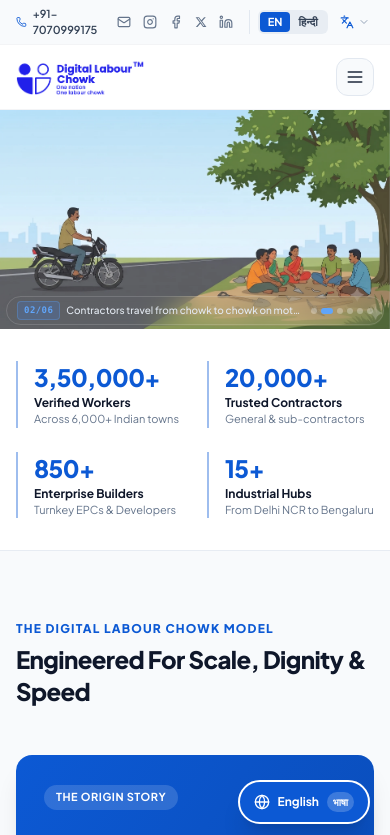
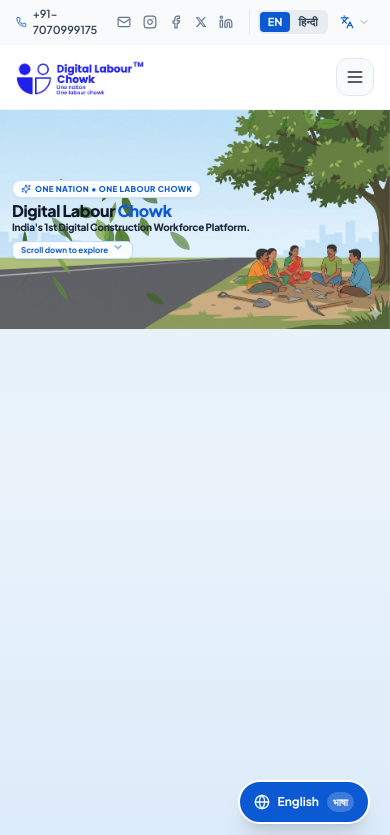
Before and after one commit to suryanmandal/digitallabourchowkv2, a Next.js app: page /about-us in a window 390 px wide. Shown: the top 835 px of the page. Built offline with nearby package versions, Linux system fonts and the light colour scheme.

Commit message:
feat(about-hero): restore mobile scroll-driven narrative engine and dock platform metrics beneath 16:9 stage

```diff
--- a/app/about-us/page.tsx
+++ b/app/about-us/page.tsx
@@ -186,8 +186,8 @@ export default function AboutUsPage() {
       {/* ========================================================================= */}
       <AboutHeroFilmScroll />
 
-      {/* QUICK PLATFORM METRICS BAR (Seamless Handoff from Hero Film to Content) */}
-      <div className="w-full bg-white border-b border-slate-200/80 shadow-xs py-8 px-4 sm:px-8">
+      {/* QUICK PLATFORM METRICS BAR (Seamless Handoff from Hero Film to Content on Desktop) */}
+      <div className="hidden sm:block w-full bg-white border-b border-slate-200/80 shadow-xs py-8 px-4 sm:px-8">
         <div className="max-w-7xl mx-auto grid grid-cols-2 md:grid-cols-4 gap-6 sm:gap-8">
           {stats.map((s, idx) => (
             <div key={idx} className="flex flex-col border-l-2 border-[#0C59D4]/40 pl-4">
--- a/components/AboutHeroFilmScroll.tsx
+++ b/components/AboutHeroFilmScroll.tsx
@@ -107,13 +107,13 @@ export default function AboutHeroFilmScroll() {
   }, []);
 
   // ---------------------------------------------------------------------------
-  // 1. SCROLL PROGRESS ENGINE (Desktop Only - Smooth RAF Tracking)
+  // 1. SCROLL PROGRESS ENGINE (Smooth RAF Tracking for Mobile & Desktop)
   // ---------------------------------------------------------------------------
   useEffect(() => {
     let animId: number;
 
     const handleScroll = () => {
-      if (window.innerWidth < 640 || !containerRef.current) return;
+      if (!containerRef.current) return;
       const rect = containerRef.current.getBoundingClientRect();
       const totalScrollable = containerRef.current.offsetHeight - window.innerHeight;
       if (totalScrollable <= 0) return;
@@ -141,48 +141,16 @@ export default function AboutHeroFilmScroll() {
     };
   }, []);
 
-  // ---------------------------------------------------------------------------
-  // 2. MOBILE STORYTELLING: Auto-Play Slideshow & Touch Navigation
-  // ---------------------------------------------------------------------------
-  const resetAutoPlay = useCallback(() => {
-    if (autoPlayTimerRef.current) clearInterval(autoPlayTimerRef.current);
-    if (!isMobile) return;
-    autoPlayTimerRef.current = setInterval(() => {
-      setActiveScene((prev) => {
-        const next = (prev + 1) % SCENES.length;
-        setProgress(next / (SCENES.length - 1));
-        return next;
-      });
-    }, 4500);
-  }, [isMobile]);
-
-  useEffect(() => {
-    if (isMobile) {
-      resetAutoPlay();
-    }
-    return () => {
-      if (autoPlayTimerRef.current) clearInterval(autoPlayTimerRef.current);
-    };
-  }, [isMobile, resetAutoPlay]);
-
-  const handleManualSceneChange = (sceneIdx: number) => {
-    setActiveScene(sceneIdx);
-    setProgress(sceneIdx / (SCENES.length - 1));
-    resetAutoPlay();
+  // Jump to specific scene dot
+  const scrollToScene = (sceneIdx: number) => {
+    if (!containerRef.current) return;
+    const totalScrollable = containerRef.current.offsetHeight - window.innerHeight;
+    const targetProgress = sceneIdx / (SCENES.length - 1);
+    const targetY = containerRef.current.offsetTop + targetProgress * totalScrollable;
+    window.scrollTo({ top: targetY, behavior: "smooth" });
   };
 
-  const scrollToScene = (sceneIdx: number) => {
-    if (!isMobile && containerRef.current) {
-      const totalScrollable = containerRef.current.offsetHeight - window.innerHeight;
-      const targetProgress = sceneIdx / (SCENES.length - 1);
-      const targetY = containerRef.current.offsetTop + targetProgress * totalScrollable;
-      window.scrollTo({ top: targetY, behavior: "smooth" });
-    } else {
-      handleManualSceneChange(sceneIdx);
-    }
-  };
-
-  // Touch swipe detection for mobile
+  // Touch swipe support (horizontal swipe jumps scenes via smooth scroll)
   const touchStartX = useRef<number | null>(null);
   const touchStartY = useRef<number | null>(null);
 
@@ -196,15 +164,13 @@ export default function AboutHeroFilmScroll() {
     const deltaX = e.changedTouches[0].clientX - touchStartX.current;
     const deltaY = e.changedTouches[0].clientY - touchStartY.current;
 
-    if (Math.abs(deltaX) > Math.abs(deltaY) && Math.abs(deltaX) > 35) {
+    if (Math.abs(deltaX) > Math.abs(deltaY) && Math.abs(deltaX) > 40) {
       if (deltaX < 0) {
         // Swiped left -> next scene
-        const next = (activeScene + 1) % SCENES.length;
-        handleManualSceneChange(next);
+        scrollToScene(Math.min(SCENES.length - 1, activeScene + 1));
       } else {
         // Swiped right -> prev scene
-        const prev = (activeScene - 1 + SCENES.length) % SCENES.length;
-        handleManualSceneChange(prev);
+        scrollToScene(Math.max(0, activeScene - 1));
       }
     }
     touchStartX.current = null;
@@ -351,31 +317,25 @@ export default function AboutHeroFilmScroll() {
   // ---------------------------------------------------------------------------
   // 4. SCENE 1 BRAND TITLE: Prominently visible in Scene 1; smoothly vanishes upon scrolling towards Scene 2
   // ---------------------------------------------------------------------------
-  // Fully visible when at rest in Scene 1.
-  // Smoothly fades out as user scrolls or transitions to Scene 2+.
-  const scene1TextOpacity = isMobile
-    ? activeScene === 0
-      ? 1
-      : 0
-    : activeScene === 0
-    ? Math.max(0, 1 - progress / 0.08)
-    : 0;
+  // Fully visible when at rest in Scene 1 (progress <= 0.02).
+  // Smoothly fades out as user scrolls, completely vanishing by progress = 0.08.
+  const scene1TextOpacity = activeScene === 0 ? Math.max(0, 1 - progress / 0.08) : 0;
   const isScene1TextVisible = scene1TextOpacity > 0.001;
 
   return (
     <div
       ref={containerRef}
-      className="relative w-full h-auto aspect-[16/9] sm:aspect-auto sm:h-[450vh] bg-[#EBF3FB] m-0 p-0"
+      className="relative w-full h-[250vh] sm:h-[450vh] bg-[#EBF3FB] m-0 p-0"
       style={{
         ['--header-height' as string]: `${headerHeight}px`,
       }}
       aria-label="DLC Visual Journey Scroll Story"
     >
-      {/* STAGE: 16:9 on mobile (0 empty dead space); Sticky full-viewport on desktop */}
+      {/* STAGE: Sticky on mobile and desktop, filling screen below header */}
       <div
-        className="relative sm:sticky w-full h-full overflow-hidden select-none bg-[#EBF3FB] flex flex-col justify-start sm:justify-center aspect-[16/9] sm:aspect-auto sm:h-[calc(100vh-var(--header-height))]"
+        className="sticky w-full h-[calc(100vh-var(--header-height))] overflow-hidden select-none bg-[#EBF3FB] flex flex-col justify-start"
         style={{
-          top: isMobile ? undefined : `${headerHeight}px`,
+          top: `${headerHeight}px`,
         }}
         onTouchStart={handleTouchStart}
         onTouchEnd={handleTouchEnd}
@@ -384,19 +344,17 @@ export default function AboutHeroFilmScroll() {
         <div className="absolute inset-0 bg-gradient-to-b from-[#E2EFFB] via-[#EAF3FA] to-[#DCEBFA] pointer-events-none" />
 
         {/* =================================================================== */}
-        {/* 16:9 CINEMATIC STAGE: Identical 16:9 Ratio on Mobile & Desktop     */}
+        {/* 16:9 CINEMATIC STAGE: Identical 16:9 Ratio on Mobile; Full on Desktop */}
         {/* =================================================================== */}
-        <div className="relative w-full h-full overflow-hidden shrink-0">
+        <div className="relative w-full aspect-[16/9] sm:aspect-auto sm:h-full overflow-hidden shrink-0">
 
           {/* STACKED 6 SCENE FRAMES */}
           {SCENES.map((scene, idx) => {
-            const op = isMobile ? (activeScene === idx ? 1 : 0) : opacities[idx];
+            const op = opacities[idx];
             return (
               <div
                 key={scene.id}
-                className={`absolute inset-0 w-full h-full will-change-transform ${
-                  isMobile ? "transition-opacity duration-700 ease-in-out" : ""
-                }`}
+                className="absolute inset-0 w-full h-full will-change-transform"
                 style={{
                   opacity: op,
                   pointerEvents: op > 0.5 ? "auto" : "none",
@@ -421,24 +379,6 @@ export default function AboutHeroFilmScroll() {
             ref={canvasRef}
             className="absolute inset-0 w-full h-full pointer-events-none z-20"
           />
-
-          {/* Mobile Navigation Touch Arrows */}
-          <button
-            type="button"
-            onClick={() => handleManualSceneChange((activeScene - 1 + SCENES.length) % SCENES.length)}
-            className="sm:hidden absolute left-2 top-1/2 -translate-y-1/2 z-35 w-7 h-7 rounded-full bg-black/45 backdrop-blur-xs text-white flex items-center justify-center border border-white/20 active:scale-90 transition-transform shadow-md"
-            aria-label="Previous scene"
-          >
-            <ChevronLeft className="w-4 h-4" />
-          </button>
-          <button
-            type="button"
-            onClick={() => handleManualSceneChange((activeScene + 1) % SCENES.length)}
-            className="sm:hidden absolute right-2 top-1/2 -translate-y-1/2 z-35 w-7 h-7 rounded-full bg-black/45 backdrop-blur-xs text-white flex items-center justify-center border border-white/20 active:scale-90 transition-transform shadow-md"
-            aria-label="Next scene"
-          >
-            <ChevronRight className="w-4 h-4" />
-          </button>
 
           {/* =============================================================== */}
           {/* SCENE 1 BRAND TITLE: "Digital Labour Chowk" + Short Single Punchline */}
@@ -466,84 +406,35 @@ export default function AboutHeroFilmScroll() {
               </p>
 
               <div className="mt-1.5 sm:mt-6 inline-flex items-center gap-1 sm:gap-2 text-[8px] sm:text-xs font-bold text-[#0C59D4] bg-white/95 backdrop-blur-sm px-2 sm:px-4 py-0.5 sm:py-2 rounded-md sm:rounded-xl border border-blue-200 shadow-sm w-fit">
-                <span>{isMobile ? "Swipe or tap to explore" : "Scroll to explore"}</span>
-                <ChevronDown className="hidden sm:block w-3 h-3 sm:w-3.5 sm:h-3.5 animate-bounce" />
+                <span>Scroll down to explore</span>
+                <ChevronDown className="w-3 h-3 sm:w-3.5 sm:h-3.5 animate-bounce" />
               </div>
             </div>
           )}
 
           {/* =============================================================== */}
-          {/* SCENES 5 & 6 INTERACTIVE APP DOWNLOAD / CTA OVERLAY             */}
+          {/* DESKTOP FLOATING BOTTOM STORY SUBTITLE & PROGRESS BAR           */}
           {/* =============================================================== */}
-          {(isMobile ? activeScene >= 4 : progress >= 0.72) && (
-            <div
-              className="absolute inset-x-0 top-1.5 sm:top-auto sm:bottom-20 z-30 flex items-center justify-center p-1.5 sm:p-3 pointer-events-auto transition-opacity duration-300"
-              style={{
-                opacity: isMobile
-                  ? activeScene >= 4
-                    ? 1
-                    : 0
-                  : progress >= 0.75
-                  ? Math.min(1, (progress - 0.75) / 0.1)
-                  : 0,
-              }}
-            >
-              <div className="bg-white/95 backdrop-blur-xl border border-slate-200/90 rounded-xl sm:rounded-2xl p-1.5 sm:p-4 shadow-xl max-w-lg w-auto sm:w-full flex items-center justify-between gap-2 sm:gap-4">
-                <div className="hidden sm:block">
-                  <h4 className="text-xs sm:text-sm font-black text-slate-900 tracking-tight flex items-center gap-1.5">
-                    <span>Ready to Deploy or Work?</span>
-                    <CheckCircle2 className="w-3.5 h-3.5 text-emerald-600" />
-                  </h4>
-                  <p className="text-[10px] sm:text-[11px] text-slate-500 font-medium">
-                    Join 350,000+ verified workers and 20,000+ contractors on DLC.
-                  </p>
-                </div>
-
-                <div className="flex items-center gap-1.5 sm:gap-2 shrink-0">
-                  <a
-                    href="https://play.google.com/store/apps"
-                    target="_blank"
-                    rel="noopener noreferrer"
-                    className="inline-flex items-center gap-1 sm:gap-1.5 px-2.5 sm:px-3.5 py-1 sm:py-2 rounded-lg sm:rounded-xl bg-[#0C59D4] hover:bg-blue-700 text-white font-bold text-[9px] sm:text-[11px] uppercase tracking-wider shadow-sm transition-all active:scale-95"
-                  >
-                    <Download className="w-3 h-3 sm:w-3.5 sm:h-3.5" />
-                    <span>Get App</span>
-                  </a>
-                  <a
-                    href="https://onboarding.digitallabourchowk.com/login"
-                    className="inline-flex items-center gap-1 px-2 sm:px-3 py-1 sm:py-2 rounded-lg sm:rounded-xl bg-slate-100 hover:bg-slate-200 text-slate-800 font-bold text-[9px] sm:text-[11px] transition-colors"
-                  >
-                    <span>Web Portal</span>
-                    <ArrowRight className="w-2.5 h-2.5 sm:w-3 sm:h-3" />
-                  </a>
-                </div>
-              </div>
-            </div>
-          )}
-
-          {/* =============================================================== */}
-          {/* FLOATING BOTTOM STORY SUBTITLE & PROGRESS BAR                   */}
-          {/* =============================================================== */}
-          <div className="absolute inset-x-0 bottom-1 sm:bottom-6 z-30 flex flex-col items-center px-1.5 sm:px-6 pointer-events-none">
-            <div className="bg-[#080C16]/88 backdrop-blur-md border border-white/15 text-white rounded-full px-2.5 py-1 sm:px-6 sm:py-2.5 shadow-2xl flex items-center gap-1.5 sm:gap-4 max-w-2xl w-full justify-between pointer-events-auto">
-              <div className="flex items-center gap-1.5 sm:gap-2.5 min-w-0">
-                <span className="text-[9px] sm:text-xs font-mono font-bold text-blue-400 uppercase tracking-wider bg-blue-500/20 border border-blue-400/30 px-1.5 sm:px-2 py-0.5 rounded shrink-0">
+          <div className="hidden sm:flex absolute inset-x-0 bottom-6 z-30 flex-col items-center px-6 pointer-events-none">
+            <div className="bg-[#080C16]/88 backdrop-blur-md border border-white/15 text-white rounded-full px-6 py-2.5 shadow-2xl flex items-center gap-4 max-w-2xl w-full justify-between pointer-events-auto">
+              <div className="flex items-center gap-2.5 min-w-0">
+                <span className="text-xs font-mono font-bold text-blue-400 uppercase tracking-wider bg-blue-500/20 border border-blue-400/30 px-2 py-0.5 rounded shrink-0">
                   0{activeScene + 1}/06
                 </span>
-                <p className="text-[10px] sm:text-xs md:text-sm font-medium text-slate-200 truncate">
+                <p className="text-xs md:text-sm font-medium text-slate-200 truncate">
                   {SCENES[activeScene].storyLine}
                 </p>
               </div>
 
               {/* Scene jump dots */}
-              <div className="flex items-center gap-1 sm:gap-1.5 shrink-0">
+              <div className="flex items-center gap-1.5 shrink-0">
                 {SCENES.map((s, idx) => (
                   <button
                     key={s.id}
                     type="button"
                     onClick={() => scrollToScene(idx)}
                     className={`h-1.5 rounded-full transition-all duration-300 cursor-pointer ${
-                      activeScene === idx ? "w-3 sm:w-5 bg-blue-400" : "w-1.5 bg-white/30 hover:bg-white/60"
+                      activeScene === idx ? "w-5 bg-blue-400" : "w-1.5 bg-white/30 hover:bg-white/60"
                     }`}
                     aria-label={`Jump to scene ${idx + 1}`}
                   />
@@ -552,6 +443,141 @@ export default function AboutHeroFilmScroll() {
             </div>
           </div>
 
+          {/* =============================================================== */}
+          {/* DESKTOP SCENES 5 & 6 INTERACTIVE APP DOWNLOAD / CTA OVERLAY     */}
+          {/* =============================================================== */}
+          {progress >= 0.72 && (
+            <div
+              className="hidden sm:flex absolute inset-x-0 bottom-20 z-30 items-center justify-center p-3 pointer-events-auto transition-opacity duration-300"
+              style={{
+                opacity: progress >= 0.75 ? Math.min(1, (progress - 0.75) / 0.1) : 0,
+              }}
+            >
+              <div className="bg-white/95 backdrop-blur-xl border border-slate-200/90 rounded-2xl p-4 shadow-xl max-w-lg w-full flex items-center justify-between gap-4">
+                <div>
+                  <h4 className="text-sm font-black text-slate-900 tracking-tight flex items-center gap-1.5">
+                    <span>Ready to Deploy or Work?</span>
+                    <CheckCircle2 className="w-3.5 h-3.5 text-emerald-600" />
+                  </h4>
+                  <p className="text-[11px] text-slate-500 font-medium">
+                    Join 350,000+ verified workers and 20,000+ contractors on DLC.
+                  </p>
+                </div>
+
+                <div className="flex items-center gap-2 shrink-0">
+                  <a
+                    href="https://play.google.com/store/apps"
+                    target="_blank"
+                    rel="noopener noreferrer"
+                    className="inline-flex items-center gap-1.5 px-3.5 py-2 rounded-xl bg-[#0C59D4] hover:bg-blue-700 text-white font-bold text-[11px] uppercase tracking-wider shadow-sm transition-all active:scale-95"
+                  >
+                    <Download className="w-3.5 h-3.5" />
+                    <span>Get App</span>
+                  </a>
+                  <a
+                    href="https://onboarding.digitallabourchowk.com/login"
+                    className="inline-flex items-center gap-1 px-3 py-2 rounded-xl bg-slate-100 hover:bg-slate-200 text-slate-800 font-bold text-[11px] transition-colors"
+                  >
+                    <span>Web Portal</span>
+                    <ArrowRight className="w-3 h-3" />
+                  </a>
+                </div>
+              </div>
+            </div>
+          )}
+
+        </div>
+
+        {/* =============================================================== */}
+        {/* MOBILE NARRATIVE & METRICS DOCK (Fills bottom screen - 0 blank space!) */}
+        {/* =============================================================== */}
+        <div className="sm:hidden flex-1 w-full bg-white flex flex-col justify-between p-3.5 border-t border-slate-200/90 shadow-xs overflow-hidden select-none">
+          {/* Active Scene Story Narration */}
+          <div className="flex flex-col gap-1.5">
+            <div className="flex items-center justify-between">
+              <span className="text-[10px] font-black uppercase tracking-wider text-[#0C59D4] bg-blue-50 border border-blue-200 px-2 py-0.5 rounded-md">
+                {SCENES[activeScene].actTitle}
+              </span>
+              <span className="text-[10px] font-mono font-bold text-slate-400">
+                0{activeScene + 1} / 06
+              </span>
+            </div>
+
+            <p className="text-xs font-semibold text-slate-800 leading-snug line-clamp-2">
+              {SCENES[activeScene].storyLine}
+            </p>
+
+            {/* Scene jump dots on mobile */}
+            <div className="flex items-center gap-1.5 pt-0.5">
+              {SCENES.map((s, idx) => (
+                <button
+                  key={s.id}
+                  type="button"
+                  onClick={() => scrollToScene(idx)}
+                  className={`h-1.5 rounded-full transition-all duration-300 cursor-pointer ${
+                    activeScene === idx ? "w-5 bg-[#0C59D4]" : "w-1.5 bg-slate-200"
+                  }`}
+                  aria-label={`Jump to scene ${idx + 1}`}
+                />
+              ))}
+            </div>
+          </div>
+
+          {/* Scene 5 & 6 Quick Download CTA (when activeScene >= 4) OR Platform Metrics Grid */}
+          {activeScene >= 4 ? (
+            <div className="bg-blue-50/80 border border-blue-200 rounded-xl p-2.5 flex items-center justify-between gap-2 mt-1">
+              <div className="min-w-0">
+                <h5 className="text-[11px] font-black text-slate-900 leading-tight">
+                  Ready to Deploy Manpower?
+                </h5>
+                <p className="text-[9px] text-slate-500 font-medium truncate">
+                  350k+ workers • 20k+ contractors
+                </p>
+              </div>
+              <div className="flex items-center gap-1.5 shrink-0">
+                <a
+                  href="https://play.google.com/store/apps"
+                  target="_blank"
+                  rel="noopener noreferrer"
+                  className="inline-flex items-center gap-1 px-2.5 py-1.5 rounded-lg bg-[#0C59D4] text-white font-bold text-[9px] uppercase tracking-wider shadow-xs"
+                >
+                  <Download className="w-2.5 h-2.5" />
+                  <span>Get App</span>
+                </a>
+                <a
+                  href="https://onboarding.digitallabourchowk.com/login"
+                  className="inline-flex items-center gap-1 px-2 py-1.5 rounded-lg bg-white border border-slate-200 text-slate-700 font-bold text-[9px]"
+                >
+                  <span>Portal</span>
+                  <ArrowRight className="w-2 h-2" />
+                </a>
+              </div>
+            </div>
+          ) : (
+            /* Quick Platform Metrics Grid (Brought directly closer on mobile!) */
+            <div className="grid grid-cols-2 gap-2 pt-2 border-t border-slate-100">
+              <div className="flex flex-col border-l-2 border-[#0C59D4] pl-2">
+                <span className="text-sm font-black text-[#0C59D4] leading-tight">3,50,000+</span>
+                <span className="text-[10px] font-bold text-slate-800">Verified Workers</span>
+                <span className="text-[8px] text-slate-400">Across 6,000+ towns</span>
+              </div>
+              <div className="flex flex-col border-l-2 border-[#0C59D4] pl-2">
+                <span className="text-sm font-black text-[#0C59D4] leading-tight">20,000+</span>
+                <span className="text-[10px] font-bold text-slate-800">Contractors</span>
+                <span className="text-[8px] text-slate-400">Trusted on-site</span>
+              </div>
+              <div className="flex flex-col border-l-2 border-[#0C59D4] pl-2">
+                <span className="text-sm font-black text-[#0C59D4] leading-tight">850+</span>
+                <span className="text-[10px] font-bold text-slate-800">Builders</span>
+                <span className="text-[8px] text-slate-400">Turnkey EPCs</span>
+              </div>
+              <div className="flex flex-col border-l-2 border-[#0C59D4] pl-2">
+                <span className="text-sm font-black text-[#0C59D4] leading-tight">15+</span>
+                <span className="text-[10px] font-bold text-slate-800">Hubs</span>
+                <span className="text-[8px] text-slate-400">Delhi to Bengaluru</span>
+              </div>
+            </div>
+          )}
         </div>
 
       </div>
```
